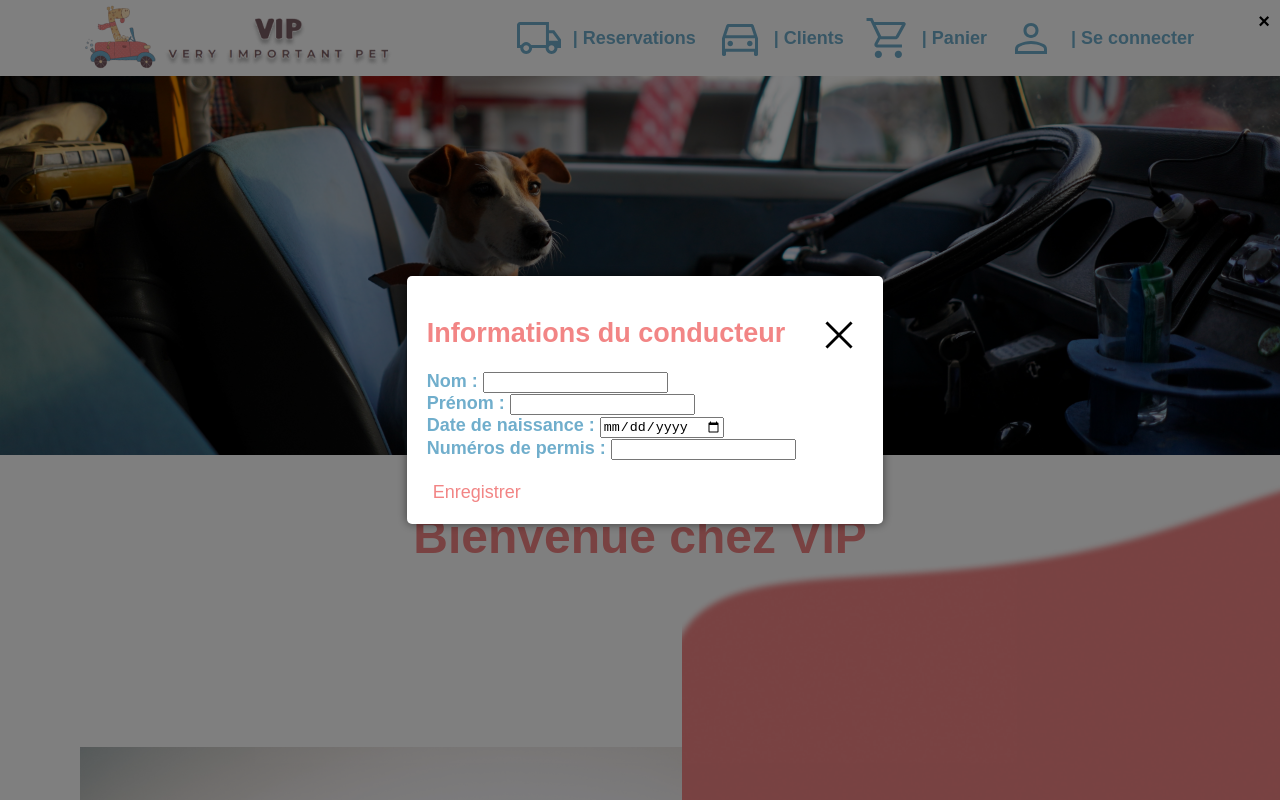
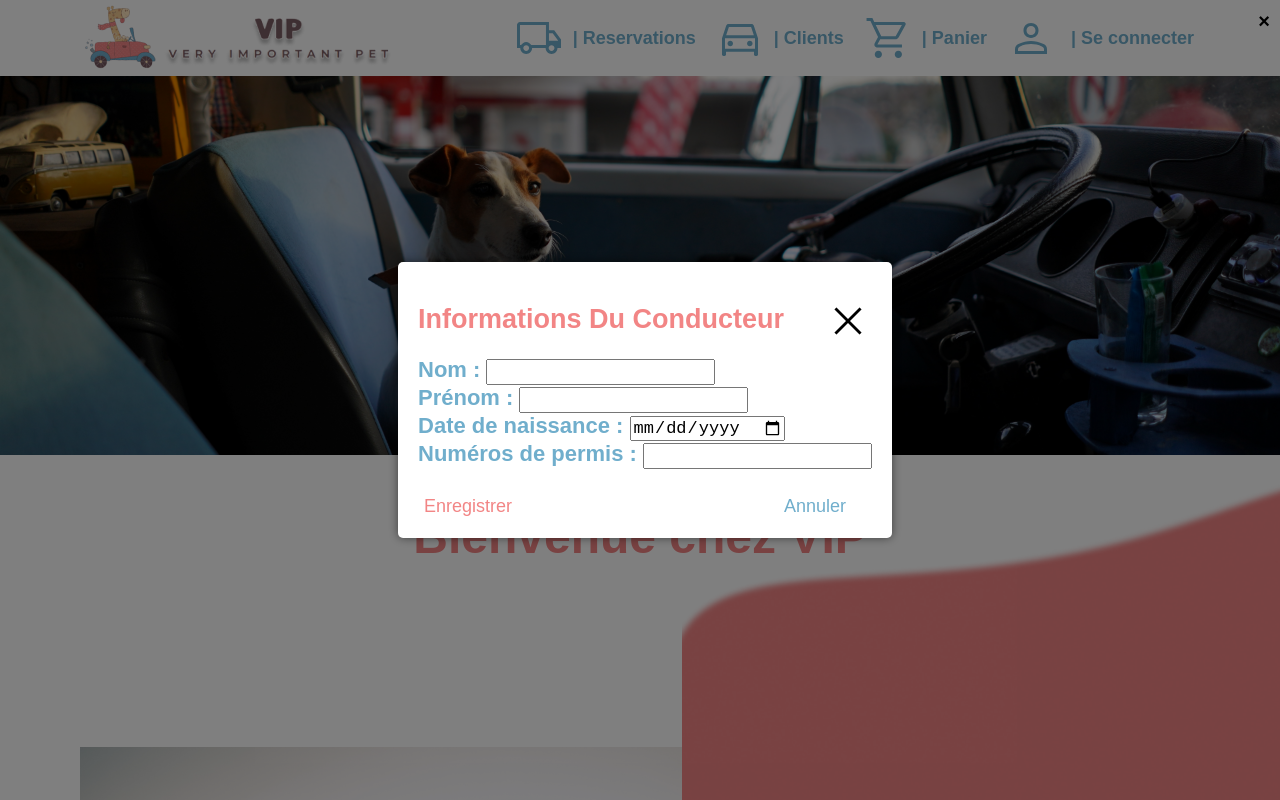
Before and after one commit to UgoWadoux/vip_vue, a Vue app in the folder vueVip/: page / in a window 1280 px wide. Both pictures are taken after a click on the picture 1030 px from the left and 38 px from the top of the page. Shown: the top 800 px of the page. Built offline with nearby package versions, Linux system fonts and the light colour scheme; no server answers; a web font is replaced by a local one.

Commit message:
Dernier Changement !!!!!!!

```diff
--- a/vueVip/src/components/Client.vue
+++ b/vueVip/src/components/Client.vue
@@ -13,7 +13,8 @@ export default {
 
 <template>
   <div class="client">
-    <p>Nom: {{lastName}}, Prénom: {{firstName}}</p>
+    <p>Nom: {{lastName}} </p>
+    <p>Prénom: {{firstName}}</p>
     <p>Age: {{birthdate}}</p>
     <p>Numéro de permis: {{licenseId}}</p>
     <br>
--- a/vueVip/src/components/DriverInfo.vue
+++ b/vueVip/src/components/DriverInfo.vue
@@ -7,28 +7,31 @@
     <div v-if="isPopupVisible" class="overlay" @click="closePopup">
       <div class="popup" @click.stop>
         <img @click="closePopup" class="croix" src="../../img/VIP-Projet-Non-Perdu/Icones2/close_FILL0_wght400_GRAD0_opsz48%201.png">
-        <h2 class="info">Informations du conducteur</h2>
+        <h2 class="info">Informations Du Conducteur</h2>
         <form @submit.prevent="submitDriverInfo">
           <a class="close" href="#" @click="closePopup">&times;</a>
           <div class="content">
             <div>
               <label for="lastName">Nom : </label>
-              <input type="text" id="lastName" v-model="driver.lastName" required>
+              <input type="text" id="lastName" class="taille" v-model="driver.lastName" required>
             </div>
             <div>
               <label for="firstName">Prénom : </label>
-              <input type="text" id="firstName" v-model="driver.firstName" required>
+              <input type="text" id="firstName" class="taille" v-model="driver.firstName" required>
             </div>
             <div>
               <label for="birthdate">Date de naissance : </label>
-              <input type="date" id="birthdate" v-model="driver.birthdate" required>
+              <input type="date" id="birthdate" class="taille" v-model="driver.birthdate" required>
             </div>
             <div>
               <label for="licenseId">Numéros de permis : </label>
-              <input type="text" id="licenseId" v-model="driver.licenseId" required>
+              <input type="text" id="licenseId" class="taille" v-model="driver.licenseId" required>
             </div>
             <br>
-            <button class="enregistrer" type="submit">Enregistrer</button>
+            <div class="bas">
+              <button class="enregistrer" type="submit">Enregistrer</button>
+              <button class="cancel" type="submit" @click="closePopup">Annuler</button>
+            </div>
           </div>
         </form>
       </div>
@@ -148,6 +151,21 @@ export default {
   background-color: transparent;
   font-size: 18px;
   transition: all 0.2s ease;
+}
+
+.cancel{
+  display: flex;
+  align-items: center;
+  color: #70aecc;
+  border: none;
+  background-color: transparent;
+  font-size: 18px;
+  transition: all 0.2s ease;
+  margin-right: 20px;
+}
+
+.cancel:hover{
+  transform: scale(1.5);
 
 }
 
@@ -169,4 +187,20 @@ export default {
 .enregistrer:hover{
   transform: scale(1.3);
 }
+
+
+.content{
+  font-size: 22px;
+}
+
+.taille{
+  font-size: 17px;
+}
+
+.bas{
+  justify-content: space-between;
+  display: flex;
+}
+
+
 </style>
--- a/vueVip/src/views/Footer.vue
+++ b/vueVip/src/views/Footer.vue
@@ -21,7 +21,7 @@ export default {
   <div class="contact">
     <h2>Nous contacter</h2>
     <p>contact@veryimportantpet.com</p>
-    <img class="logoV" src="../../img/VIP-Projet-Non-Perdu/IconesVoitures-Facebook-ect/icons8-instagram(1)%201.svg">
+    <a href="http://www.instagram.com/kylian.crh"><img class="logoV" src="../../img/VIP-Projet-Non-Perdu/IconesVoitures-Facebook-ect/icons8-instagram(1)%201.svg"></a>
     <img class="logoV" src="../../img/VIP-Projet-Non-Perdu/IconesVoitures-Facebook-ect/icons8-facebook%201.svg">
     <img class="logoV" src="../../img/VIP-Projet-Non-Perdu/IconesVoitures-Facebook-ect/icons8-twitterx%201.svg">
   </div>
--- a/vueVip/src/views/VehiculeList.vue
+++ b/vueVip/src/views/VehiculeList.vue
@@ -76,7 +76,7 @@ export default {
         <div class="gammeVehicule">
           <p class="gammeDeGamme">Gamme : </p>
           <select id="gamme" v-model="gammeFiltre">
-            <option value="">Selectionné</option>
+            <option value="">Selectionné : </option>
             <option value="">Toutes les gammes</option>
             <option value="utilitaire">Utilitaire</option>
             <option value="moto">Moto</option>
```
